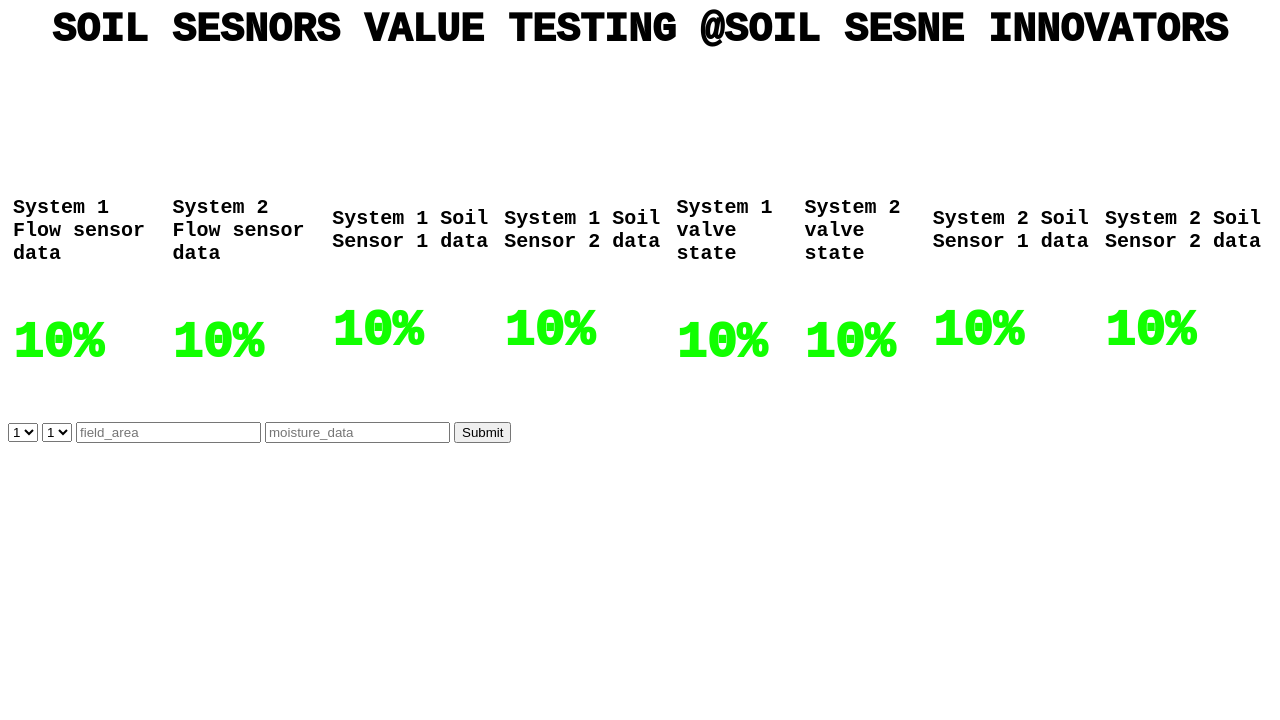
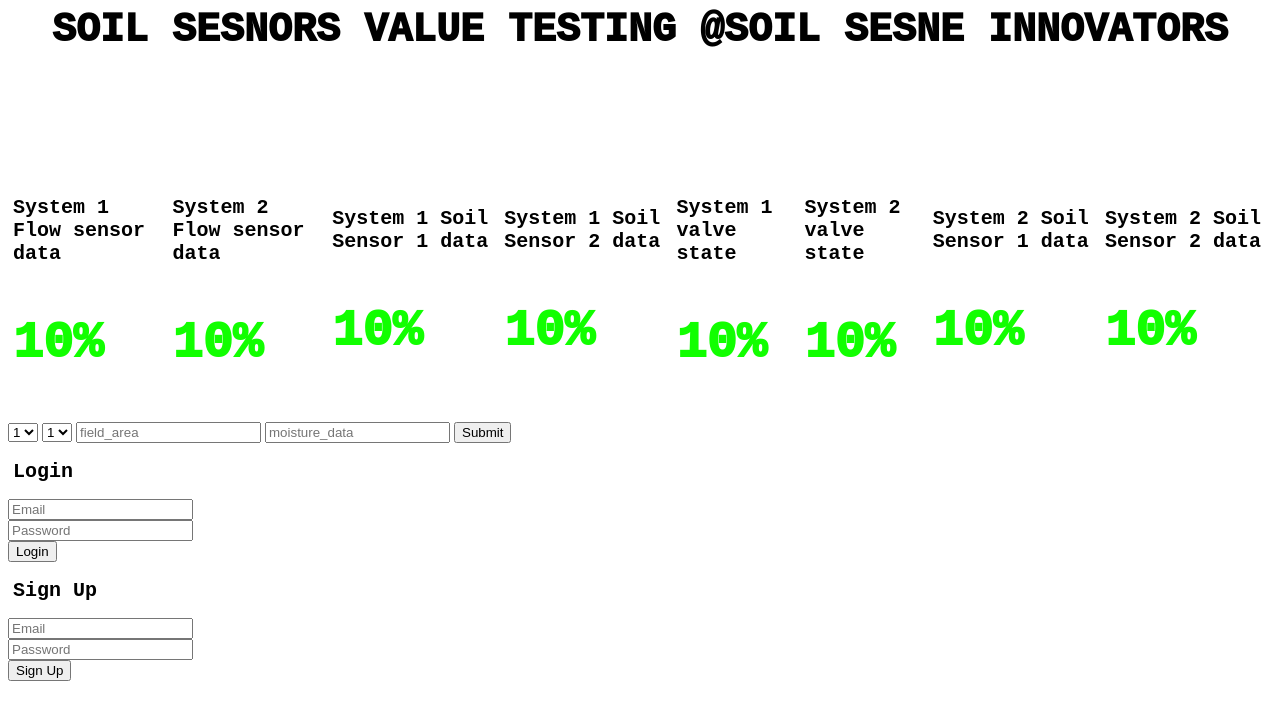
Before and after one commit to shekhsahil/FIREBASE_TESTING, a plain HTML site: page index.html in a window 1280 px wide. Drawn offline with Linux system fonts and the light colour scheme; no server answers.

Commit message:
Update index.html

```diff
--- a/index.html
+++ b/index.html
@@ -91,7 +91,7 @@
       </div>
       <br />
     </div>
-    <!-- DATA SENDING -->
+    <!-- DATA SENDING  START-->
 
     <form id="dataForm">
       <select id="selectOption1">
@@ -110,7 +110,29 @@
       <input type="number" id="moisture_data" placeholder="moisture_data" />
       <button type="submit">Submit</button>
     </form>
-    <!-- DATA SENDING -->
+    <!-- DATA SENDING  END -->
+
+
+    <!-- LOGIN AND SIGNUP FORM START  -->
+     <!-- Login Form -->
+     <h2>Login</h2>
+     <form>
+         <input type="email" id="email" placeholder="Email" required><br>
+         <input type="password" id="password" placeholder="Password" required><br>
+         <button type="button" onclick="login()">Login</button>
+     </form>
+
+     <!-- Signup Form -->
+     <h2>Sign Up</h2>
+     <form>
+         <input type="email" id="signupEmail" placeholder="Email" required><br>
+         <input type="password" id="signupPassword" placeholder="Password" required><br>
+         <button type="button" onclick="signup()">Sign Up</button>
+     </form>
+
+    <!-- LOGIN AND SIGNUP FORM END  -->
+
+
 
     <!-- the scripts for products you want to access must be added-->
 
@@ -225,6 +247,43 @@
       });
 
       // DATA SENDING TO FIREBASE SCRIPT END
+
+
+       // Function to handle user login
+       function login() {
+            const email = document.getElementById("email").value;
+            const password = document.getElementById("password").value;
+
+            firebase.auth().signInWithEmailAndPassword(email, password)
+                .then((userCredential) => {
+                    // User successfully logged in
+                    alert("Login successful");
+                    // Redirect to the next page or perform further actions
+                    window.location.href = "next_page.html";
+                })
+                .catch((error) => {
+                    // Handle login errors
+                    alert(error.message);
+                });
+        }
+
+        // Function to handle user registration (signup)
+        function signup() {
+            const email = document.getElementById("signupEmail").value;
+            const password = document.getElementById("signupPassword").value;
+
+            firebase.auth().createUserWithEmailAndPassword(email, password)
+                .then((userCredential) => {
+                    // User registered successfully
+                    alert("Registration successful");
+                    // Redirect to the next page or perform further actions
+                    window.location.href = "next_page.html";
+                })
+                .catch((error) => {
+                    // Handle registration errors
+                    alert(error.message);
+                });
+        }
     </script>
   </body>
 </html>
```
